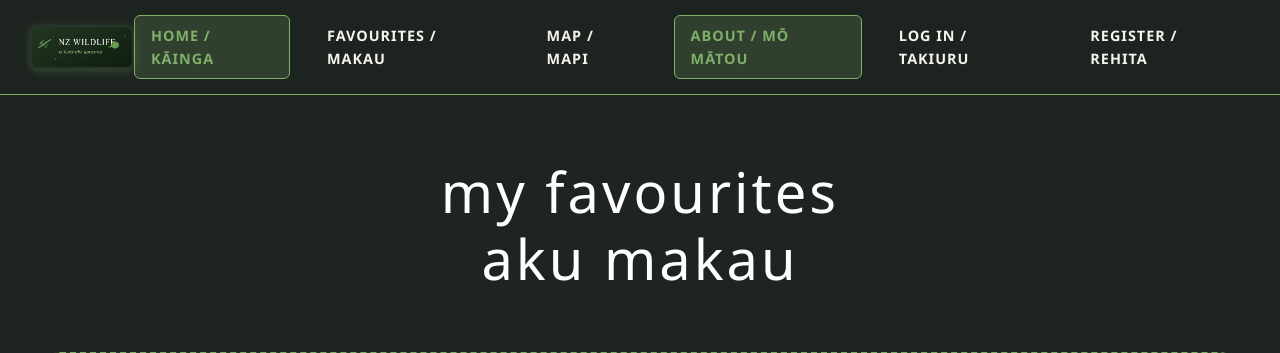
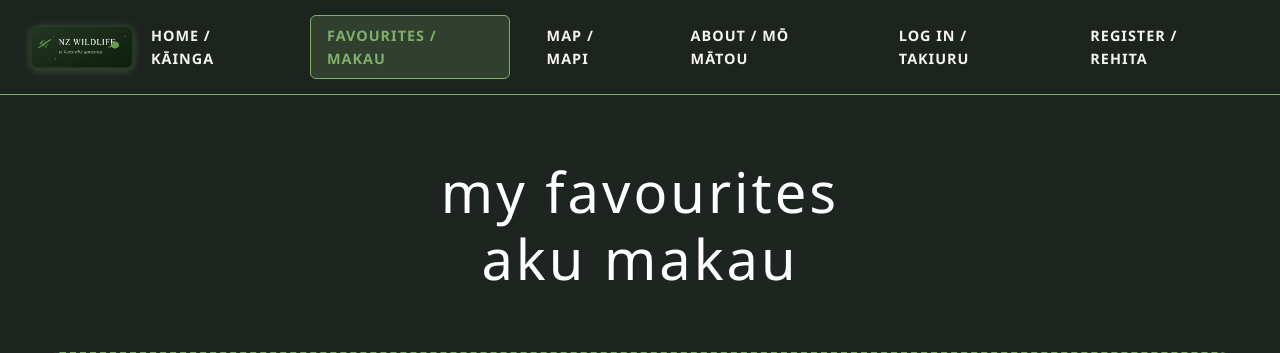
Before and after one commit to Rubes0801/AS91893---2.4, a Flask app: page /favourites in a window 1280 px wide. Shown: the top 353 px of the page. Run offline with Flask 3, Linux system fonts and the light colour scheme; data comes from the database, SQL or seed files in the repository.

Commit message:
Updated the auth links

```diff
--- a/templates/about.html
+++ b/templates/about.html
@@ -113,7 +113,7 @@
                 <!-- SUCCESS STORY BUTTON 2 - ADD YOUR LINK HERE -->
                 <a href="https://www.doc.govt.nz/our-work/kakapo-recovery/" class="success-story-button">
                     <div class="success-story-content">
-                        <div class="success-story-icon">🦜</div>
+                        <div class="success-story-icon"></div>
                         <h3>Kākāpō Conservation</h3>
                         <p>The world's only flightless parrot has been brought back from the brink of extinction through intensive management and breeding programs.</p>
                         <div class="button-text">Learn More →</div>
@@ -123,7 +123,7 @@
                 <!-- SUCCESS STORY BUTTON 3 - ADD YOUR LINK HERE -->
                 <a href="https://www.doc.govt.nz/nature/pests-and-threats/predator-free-2050/eradicating-predators-from-islands/" class="success-story-button">
                     <div class="success-story-content">
-                        <div class="success-story-icon">🏝️</div>
+                        <div class="success-story-icon"></div>
                         <h3>Predator-Free Islands</h3>
                         <p>Successful eradication of introduced predators from offshore islands has created safe havens for endangered species to thrive.</p>
                         <div class="button-text">Learn More →</div>
--- a/templates/favourites.html
+++ b/templates/favourites.html
@@ -113,13 +113,13 @@
         <img src="/static/images/nz-wildlife-logo.png" alt="NZ Wildlife Logo" class="logo-image">
     </a>
     <div class="auth-links">
-        <a href="/" class="auth-link active">HOME / KĀINGA</a>
-        <a href="/favourites" class="auth-link">FAVOURITES / MAKAU</a>
-        <a href="/map" class="auth-link">MAP / MAPI</a>
-        <a href="/about" class="auth-link active">ABOUT / MŌ MĀTOU</a>
-        <a href="/login" class="auth-link">LOG IN / TAKIURU</a>
-        <a href="/register" class="auth-link">REGISTER / REHITA</a>
-    </div>
+    <a href="/" class="auth-link">HOME / KĀINGA</a>
+    <a href="/favourites" class="auth-link active">FAVOURITES / MAKAU</a>
+    <a href="/map" class="auth-link">MAP / MAPI</a>
+    <a href="/about" class="auth-link">ABOUT / MŌ MĀTOU</a>
+    <a href="/login" class="auth-link">LOG IN / TAKIURU</a>
+    <a href="/register" class="auth-link">REGISTER / REHITA</a>
+</div>
 </header>
 
     <!-- Main content -->
--- a/templates/index.html
+++ b/templates/index.html
@@ -16,7 +16,7 @@
         <a href="/" class="auth-link active">HOME / KĀINGA</a>
         <a href="/favourites" class="auth-link">FAVOURITES / MAKAU</a>
         <a href="/map" class="auth-link">MAP / MAPI</a>
-        <a href="/about" class="auth-link active">ABOUT / MŌ MĀTOU</a>
+        <a href="/about" class="auth-link">ABOUT / MŌ MĀTOU</a>
         <a href="/login" class="auth-link">LOG IN / TAKIURU</a>
         <a href="/register" class="auth-link">REGISTER / REHITA</a>
     </div>
--- a/templates/login.html
+++ b/templates/login.html
@@ -14,11 +14,11 @@
         <img src="/static/images/nz-wildlife-logo.png" alt="NZ Wildlife Logo" class="logo-image">
     </a>
     <div class="auth-links">
-        <a href="/" class="auth-link active">HOME / KĀINGA</a>
+        <a href="/" class="auth-link">HOME / KĀINGA</a>
         <a href="/favourites" class="auth-link">FAVOURITES / MAKAU</a>
         <a href="/map" class="auth-link">MAP / MAPI</a>
-        <a href="/about" class="auth-link active">ABOUT / MŌ MĀTOU</a>
-        <a href="/login" class="auth-link">LOG IN / TAKIURU</a>
+        <a href="/about" class="auth-link">ABOUT / MŌ MĀTOU</a>
+        <a href="/login" class="auth-link active">LOG IN / TAKIURU</a>
         <a href="/register" class="auth-link">REGISTER / REHITA</a>
     </div>
 </header>
--- a/templates/map.html
+++ b/templates/map.html
@@ -13,10 +13,10 @@
         <img src="/static/images/nz-wildlife-logo.png" alt="NZ Wildlife Logo" class="logo-image">
     </a>
     <div class="auth-links">
-        <a href="/" class="auth-link active">HOME / KĀINGA</a>
+        <a href="/" class="auth-link">HOME / KĀINGA</a>
         <a href="/favourites" class="auth-link">FAVOURITES / MAKAU</a>
-        <a href="/map" class="auth-link">MAP / MAPI</a>
-        <a href="/about" class="auth-link active">ABOUT / MŌ MĀTOU</a>
+        <a href="/map" class="auth-link active">MAP / MAPI</a>
+        <a href="/about" class="auth-link">ABOUT / MŌ MĀTOU</a>
         <a href="/login" class="auth-link">LOG IN / TAKIURU</a>
         <a href="/register" class="auth-link">REGISTER / REHITA</a>
     </div>
--- a/templates/register.html
+++ b/templates/register.html
@@ -14,12 +14,12 @@
         <img src="/static/images/nz-wildlife-logo.png" alt="NZ Wildlife Logo" class="logo-image">
     </a>
     <div class="auth-links">
-        <a href="/" class="auth-link active">HOME / KĀINGA</a>
+        <a href="/" class="auth-link">HOME / KĀINGA</a>
         <a href="/favourites" class="auth-link">FAVOURITES / MAKAU</a>
         <a href="/map" class="auth-link">MAP / MAPI</a>
-        <a href="/about" class="auth-link active">ABOUT / MŌ MĀTOU</a>
+        <a href="/about" class="auth-link">ABOUT / MŌ MĀTOU</a>
         <a href="/login" class="auth-link">LOG IN / TAKIURU</a>
-        <a href="/register" class="auth-link">REGISTER / REHITA</a>
+        <a href="/register" class="auth-link active">REGISTER / REHITA</a>
     </div>
 </header>
 
--- a/templates/species.html
+++ b/templates/species.html
@@ -16,7 +16,7 @@
         <a href="/" class="auth-link active">HOME / KĀINGA</a>
         <a href="/favourites" class="auth-link">FAVOURITES / MAKAU</a>
         <a href="/map" class="auth-link">MAP / MAPI</a>
-        <a href="/about" class="auth-link active">ABOUT / MŌ MĀTOU</a>
+        <a href="/about" class="auth-link">ABOUT / MŌ MĀTOU</a>
         <a href="/login" class="auth-link">LOG IN / TAKIURU</a>
         <a href="/register" class="auth-link">REGISTER / REHITA</a>
     </div>
```
